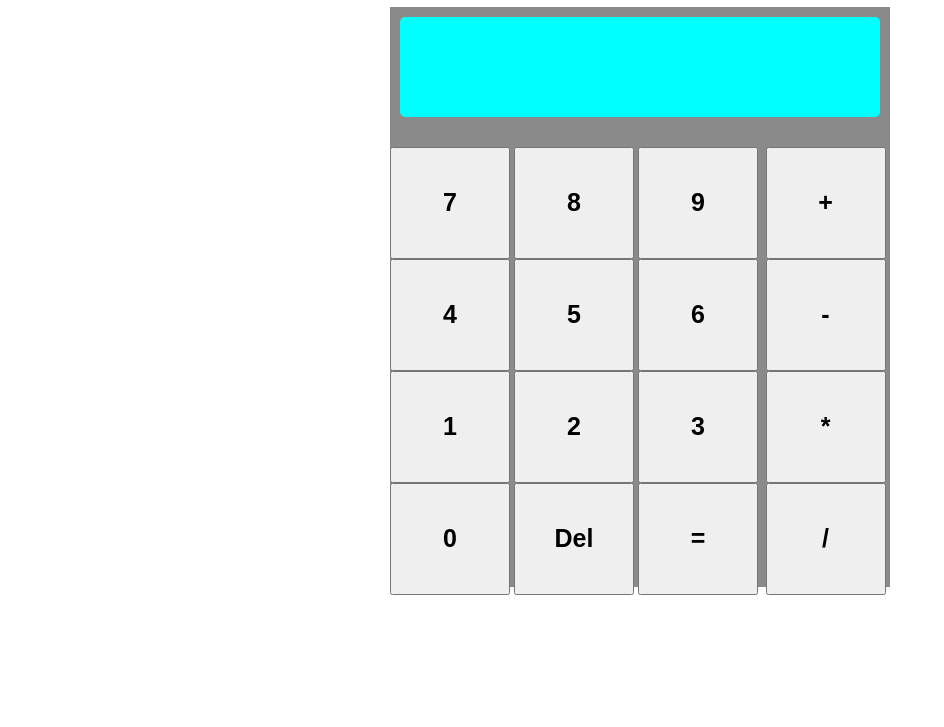
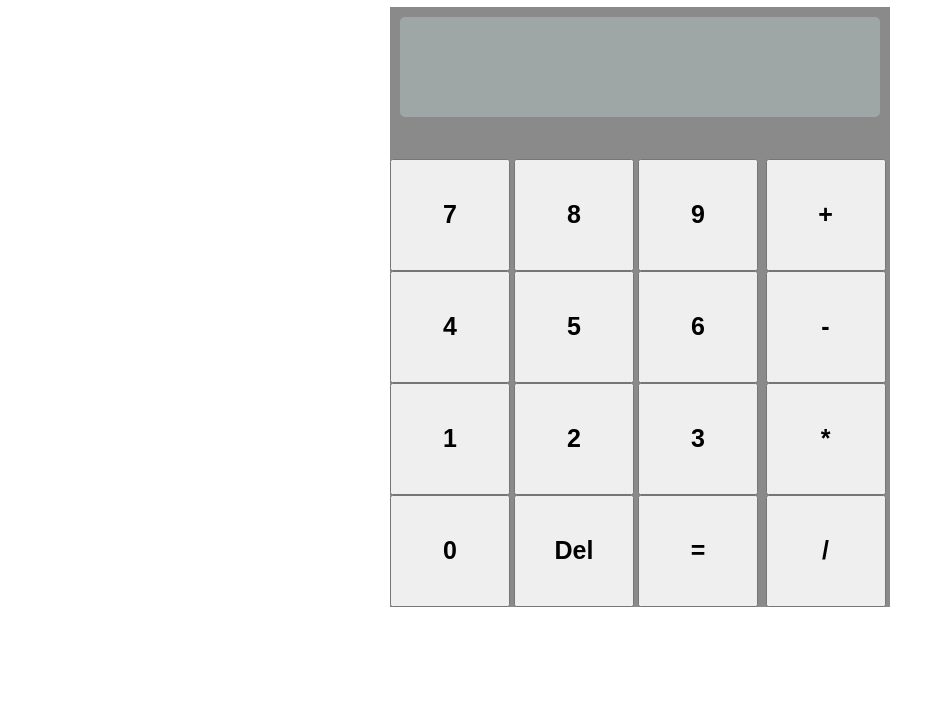
Before and after one commit to JosCariDe/odin-calculator, a plain HTML site: page index.html in a window 1280 px wide. Shown: the part 73-800 px from the top of the page, without its empty margins (0-944 px from the left). Drawn offline with Linux system fonts and the light colour scheme.

Commit message:
Se Ajustaron los colores de la calculadora

```diff
--- a/src/styles/style.css
+++ b/src/styles/style.css
@@ -4,7 +4,7 @@
 }
 
 .calculator {
-    height: 580px;
+    height: 600px;
     width: 500px;
     background-color: rgba(0, 0, 0, 0.459);
     display: flex;
@@ -14,7 +14,7 @@
 }
 
 .pantalla-calculator {
-    background-color: aqua;
+    background-color: rgba(160, 168, 168, 0.955);
     min-height: 100px;
     width: auto;
     margin: 10px;
```
